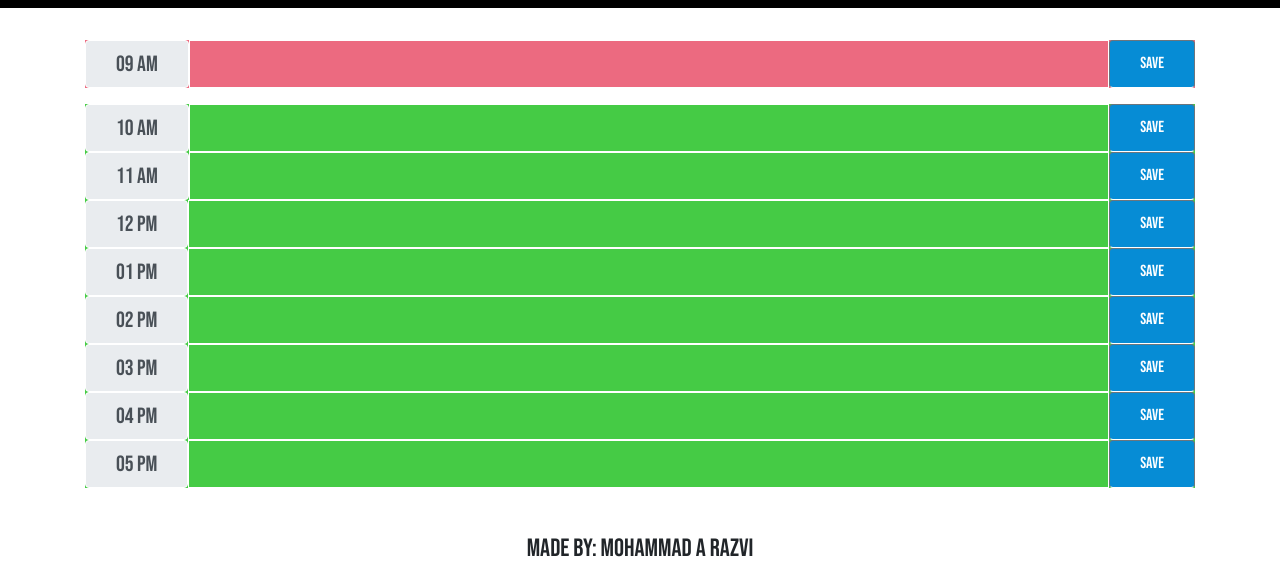
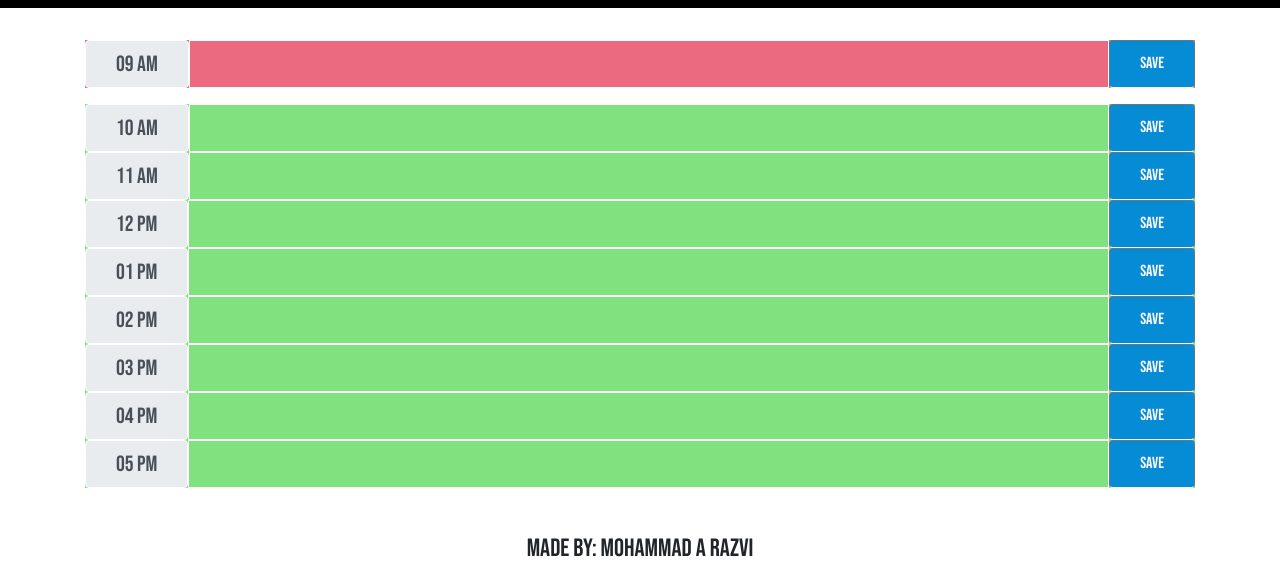
Before and after one commit to MoeCancode/Day-Planner, a plain HTML site: page index.html in a window 1280 px wide. Shown: the part 288-869 px from the top of the page. Drawn offline with nearby package versions, Linux system fonts and the light colour scheme.

Commit message:
Update README

```diff
--- a/script.js
+++ b/script.js
@@ -27,7 +27,7 @@ var keepChecking = setInterval(function() {
         }
         else if(currentHour < workingHours[i]) {
             // Styling for future
-            containerbox.children[i].style.backgroundColor = "#45cb45";
+            containerbox.children[i].style.backgroundColor = "#7fe27f";
         }
     }
 
--- a/style.css
+++ b/style.css
@@ -47,6 +47,8 @@ body {
   text-align: center;
 }
 
+
+
 .customHourStyle {
   padding-left: 30px;
   padding-right: 30px;
```
Also changed, not shown: assets/color.png (added), assets/schedule.png (added), assets/type.png (added), 2 other files.
